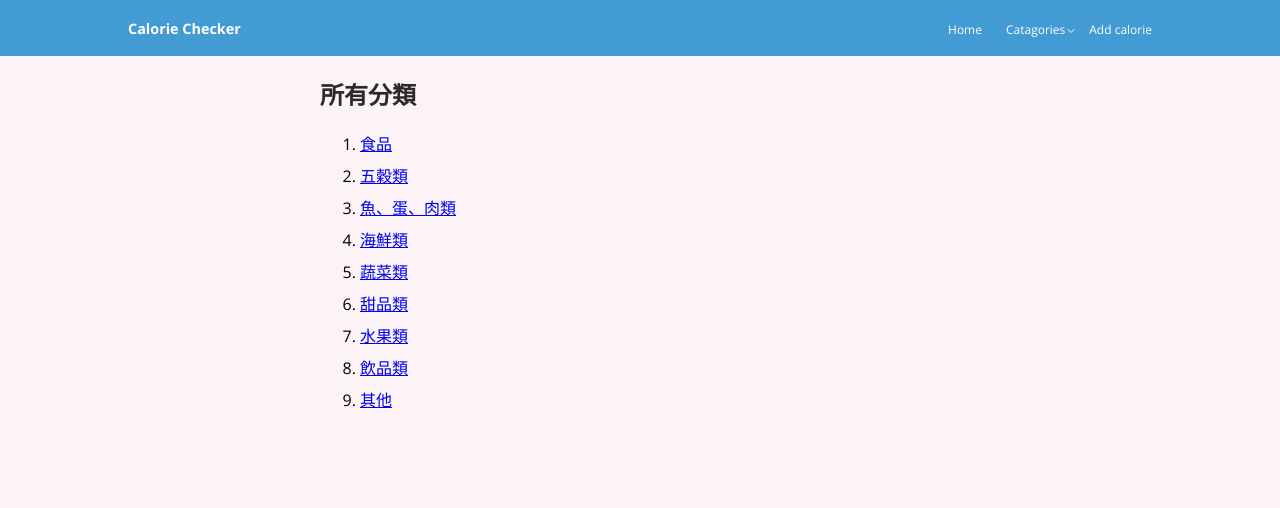
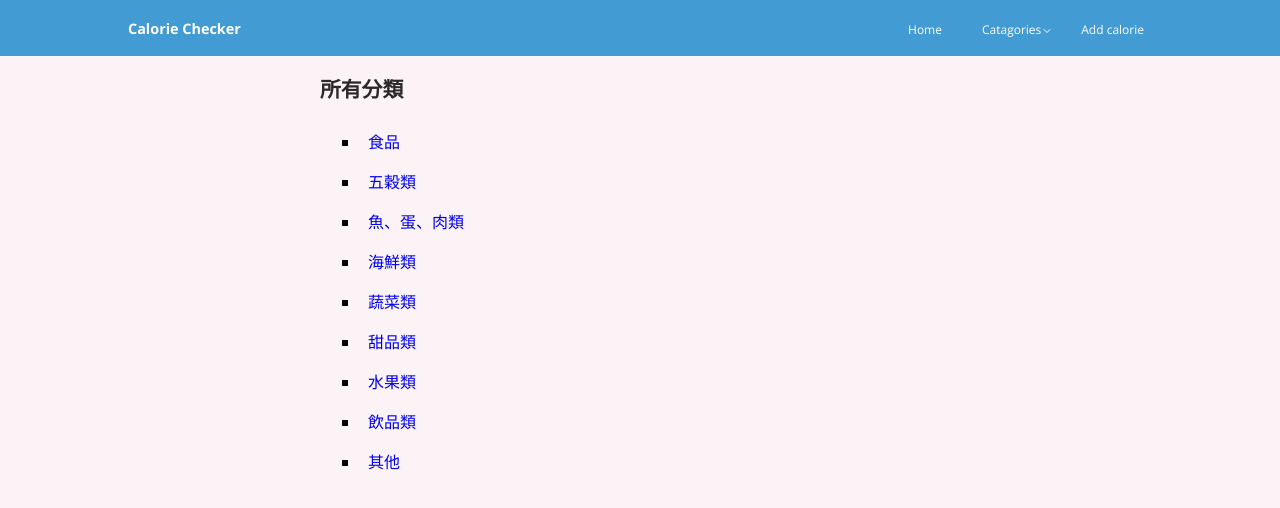
Before and after one commit to Louie-L/calorie-checker, a React (Create React App) app: page / in a window 1280 px wide. Shown: the top 508 px of the page. Built offline with nearby package versions, Linux system fonts and the light colour scheme.

Commit message:
refactor: styling

```diff
--- a/src/components/layout/Navbar.module.css
+++ b/src/components/layout/Navbar.module.css
@@ -44,7 +44,7 @@
   .sub__menus__arrows svg, .sub__menus__arrows__full svg{
     padding-top: 0px;
     position: absolute;
-    top: 8px;
+    top: 16px;
   }
 
   .sub__menus {
@@ -89,6 +89,8 @@
     z-index: 10007;
     background-color: #429bd3;
     right: 0;
+    top: 0;
+    padding: 0;
   }
   .main__nav .main__item a {margin: 10px 17px;text-align: center;color: #000000;}
   .main__nav  ul.main__menu {display: none}
--- a/src/index.css
+++ b/src/index.css
@@ -10,16 +10,24 @@ body {
   background-color: #fcf3f6;
 }
 
+a {
+  text-decoration: none;
+}
+
 h1 {
-  font-size: 1.5rem;
+  font-size: 1.3rem;
   color: #2c292b;
 }
 
 h2 {
-  font-size: 1rem;
+  font-size: 1.2rem;
   color: #2c292b;
 }
 
+ul {
+  list-style-type: square;
+}
+
 li {
-  margin: 0.5rem 0;
+  padding: 0.5rem;
 }
--- a/src/pages/AllCalories.js
+++ b/src/pages/AllCalories.js
@@ -4,7 +4,7 @@ function AllCaloriesPage() {
   return (
     <section>
       <h1>所有分類</h1>
-      <ol>
+      <ul>
         <li><Link to='/food'>食品</Link></li>
         <li><Link to='/grains'>五穀類</Link></li>
         <li><Link to='/fisheggmeat'>魚、蛋、肉類</Link></li>
@@ -14,7 +14,7 @@ function AllCaloriesPage() {
         <li><Link to='/fruits'>水果類</Link></li>
         <li><Link to='/drinks'>飲品類</Link></li>
         <li><Link to='/others'>其他</Link></li>
-      </ol>
+      </ul>
     </section>
   );
 }
```
